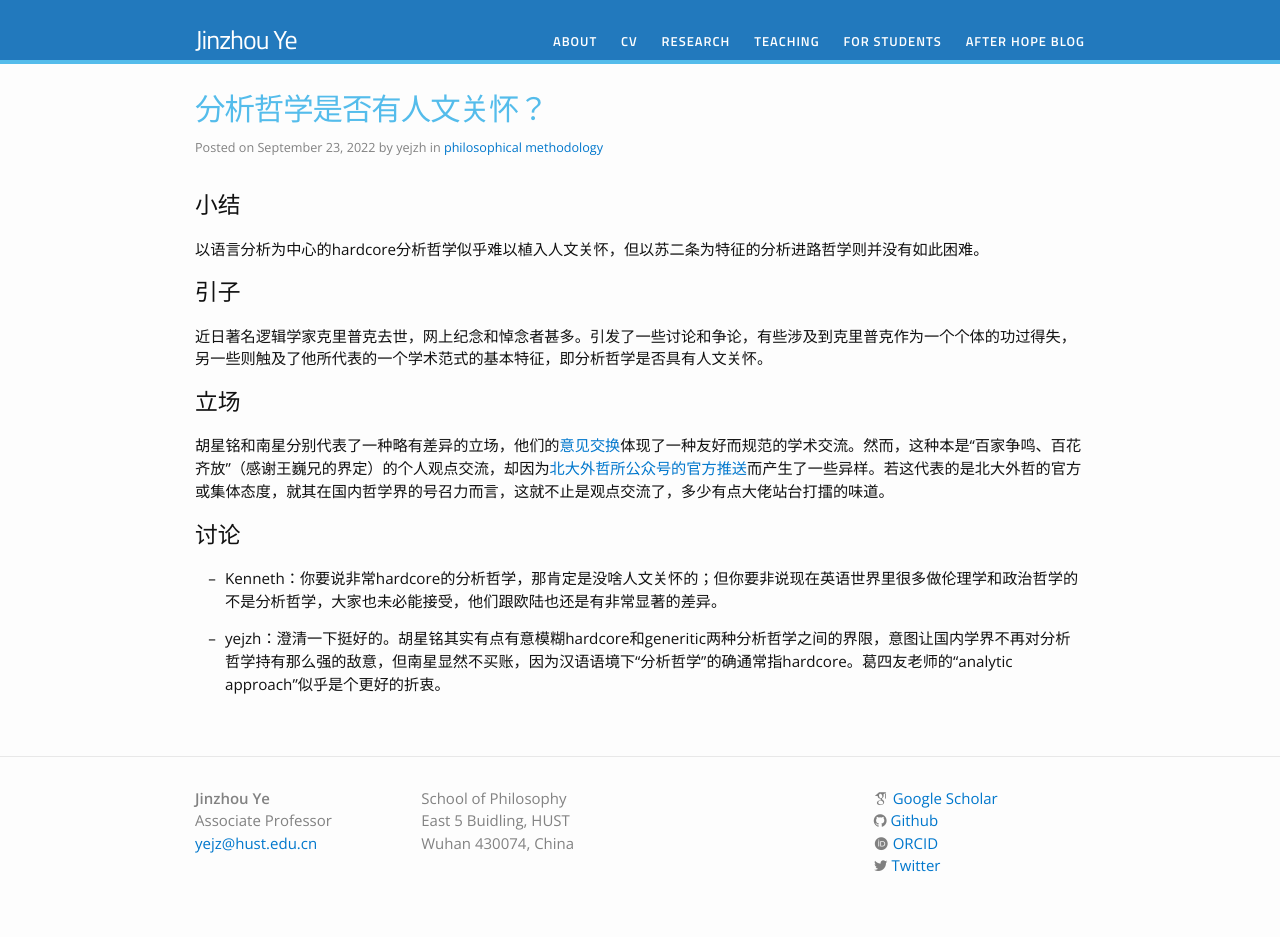
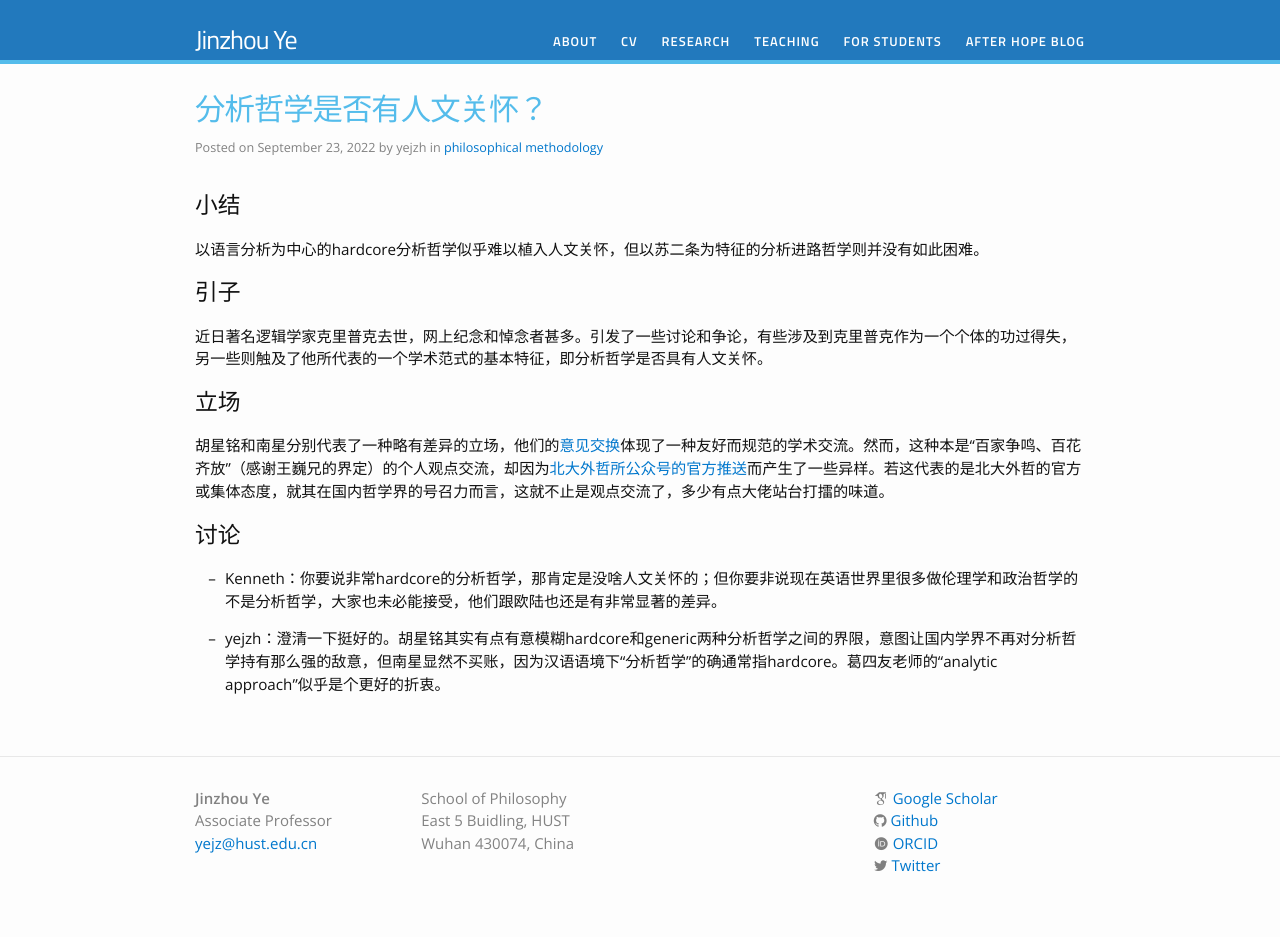
Before and after one commit to yejzh/yejzh.github.io, a Jekyll site: the page built from _posts/2022-09-23-analytic-philosophy-humanity.md, in a window 1280 px wide. Built offline with Jekyll 4.4.1, drawn with Linux system fonts in a browser that asks for light colours; nearby versions of some CDN libraries; some web fonts are replaced; comment, search, counter and statistics services are not loaded.

Commit message:
Update 2022-09-23-analytic-philosophy-humanity.md

```diff
--- a/_posts/2022-09-23-analytic-philosophy-humanity.md
+++ b/_posts/2022-09-23-analytic-philosophy-humanity.md
@@ -24,4 +24,4 @@ excerpt: "以语言分析为中心的hardcore分析哲学似乎难以植入人
 
 - Kenneth：你要说非常hardcore的分析哲学，那肯定是没啥人文关怀的；但你要非说现在英语世界里很多做伦理学和政治哲学的不是分析哲学，大家也未必能接受，他们跟欧陆也还是有非常显著的差异。
 
-- yejzh：澄清一下挺好的。胡星铭其实有点有意模糊hardcore和generitic两种分析哲学之间的界限，意图让国内学界不再对分析哲学持有那么强的敌意，但南星显然不买账，因为汉语语境下“分析哲学”的确通常指hardcore。葛四友老师的“analytic approach”似乎是个更好的折衷。
+- yejzh：澄清一下挺好的。胡星铭其实有点有意模糊hardcore和generic两种分析哲学之间的界限，意图让国内学界不再对分析哲学持有那么强的敌意，但南星显然不买账，因为汉语语境下“分析哲学”的确通常指hardcore。葛四友老师的“analytic approach”似乎是个更好的折衷。
```
